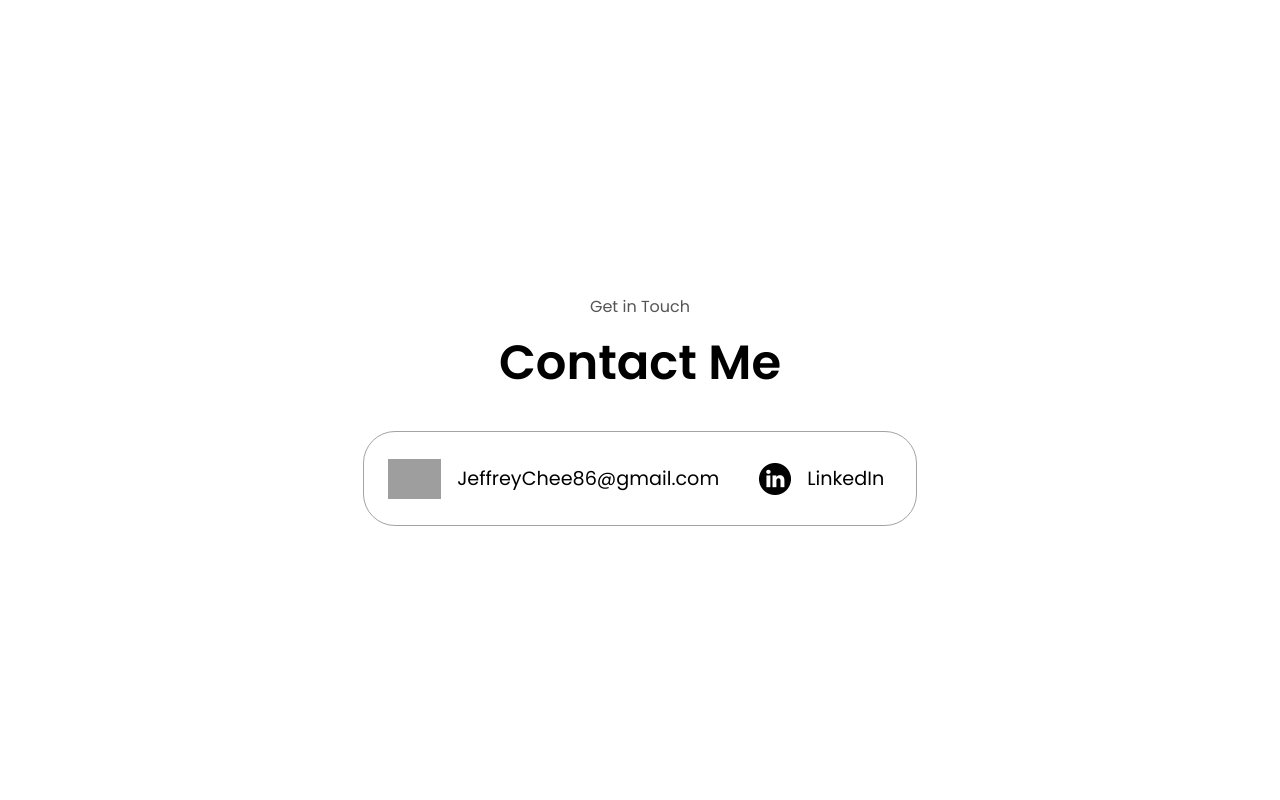
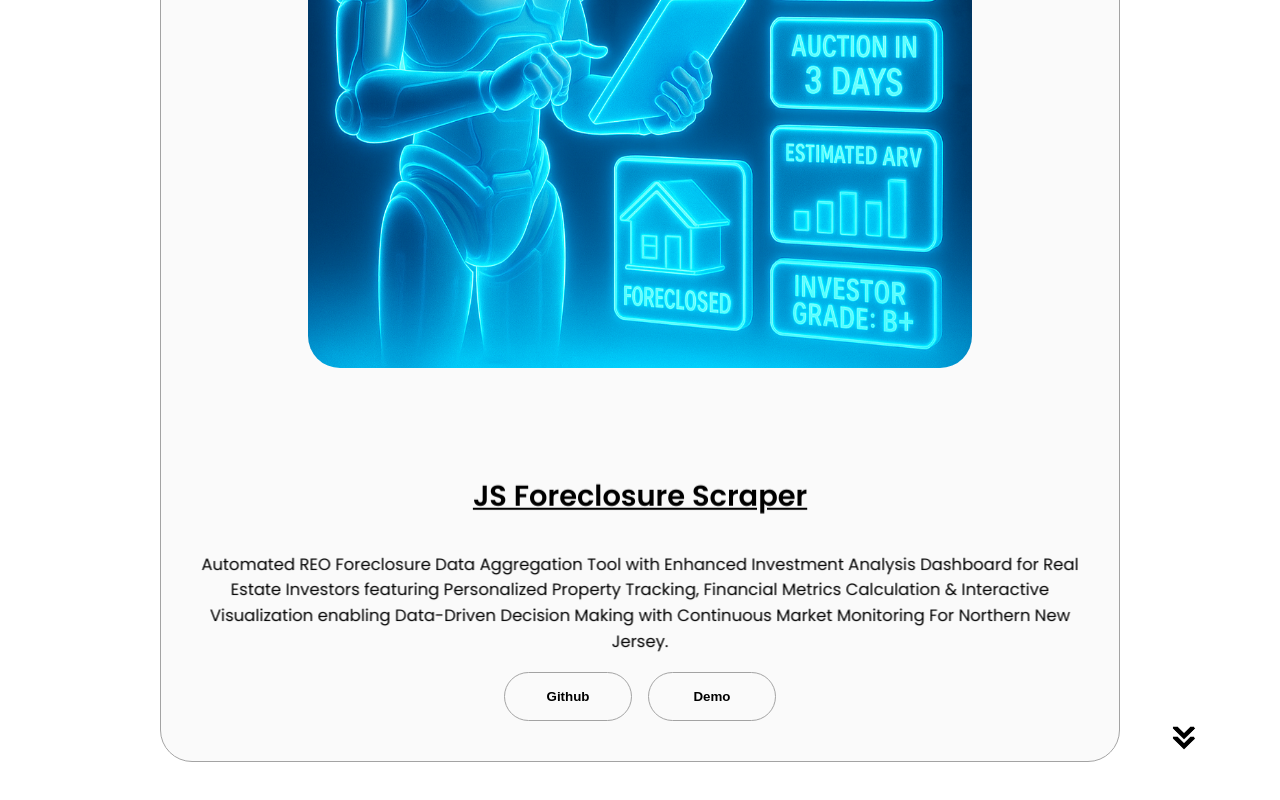
Before and after one commit to chee86j/portv4, a React (Create React App) app: page / in a window 1280 px wide. Shown: the part 6661-7461 px from the top of the page. Built offline with nearby package versions, Linux system fonts and the light colour scheme; grey boxes are pictures that could not be loaded.

Commit message:
Updated with JS Foreclosure Scraper project

```diff
--- a/src/components/Projects.js
+++ b/src/components/Projects.js
@@ -4,6 +4,7 @@ import Project1 from "../assets/project-1.png";
 import Project2 from "../assets/project-2.png";
 import Project3 from "../assets/project-3.png";
 import Project4 from "../assets/project-4v2.png";
+import Project5 from "../assets/project-5.png";
 import arrowDownIcon from "../assets/arrow.png";
 
 function Projects() {
@@ -11,11 +12,13 @@ function Projects() {
   const project2Ref = useRef(null);
   const project3Ref = useRef(null);
   const project4Ref = useRef(null);
+  const project5Ref = useRef(null);
 
   useCardTilt(project1Ref);
   useCardTilt(project2Ref);
   useCardTilt(project3Ref);
   useCardTilt(project4Ref);
+  useCardTilt(project5Ref);
 
   return (
     <section id="projects">
@@ -151,18 +154,54 @@ function Projects() {
               Integrated DB Management & Real-Time Updates.
             </p>
             <div className="btn-container">
-              {/* <button
-                className="btn btn-color-2 project-btn"
-                onClick={() =>
-                  window.open("https://github.com/chee86j/MannysGuttersPERN")
-                }
-              >
-                Github
-              </button> */}
               <button
                 className="btn btn-color-2 project-btn"
                 onClick={() =>
                   window.open("https://mannysseamlessgutters.up.railway.app/")
+                }
+              >
+                Demo
+              </button>
+            </div>
+          </div>
+          {/* Project 5 Details */}
+          <div
+            className="details-container color-container"
+            ref={project5Ref}
+            data-tilt
+          >
+            <div className="article-container">
+              <img src={Project5} alt="Project 5" className="project-img" />
+            </div>
+            <h2 className="experience-sub-title project-title">
+              JS Foreclosure Scraper
+            </h2>
+            <p className="project-text">
+              Automated REO Foreclosure Data Aggregation Tool with Enhanced
+              Investment Analysis Dashboard for Real Estate Investors featuring
+              Personalized Property Tracking, Financial Metrics Calculation &
+              Interactive Visualization enabling Data-Driven Decision Making
+              with Continuous Market Monitoring For Northern New Jersey.
+            </p>
+            <div className="btn-container">
+              {
+                <button
+                  className="btn btn-color-2 project-btn"
+                  onClick={() =>
+                    window.open(
+                      "https://github.com/chee86j/JSForeclosureScraper"
+                    )
+                  }
+                >
+                  Github
+                </button>
+              }
+              <button
+                className="btn btn-color-2 project-btn"
+                onClick={() =>
+                  window.open(
+                    "https://jsforeclosurescraper-production.up.railway.app/"
+                  )
                 }
               >
                 Demo
```
Also changed, not shown: src/assets/project-5.png (added).
